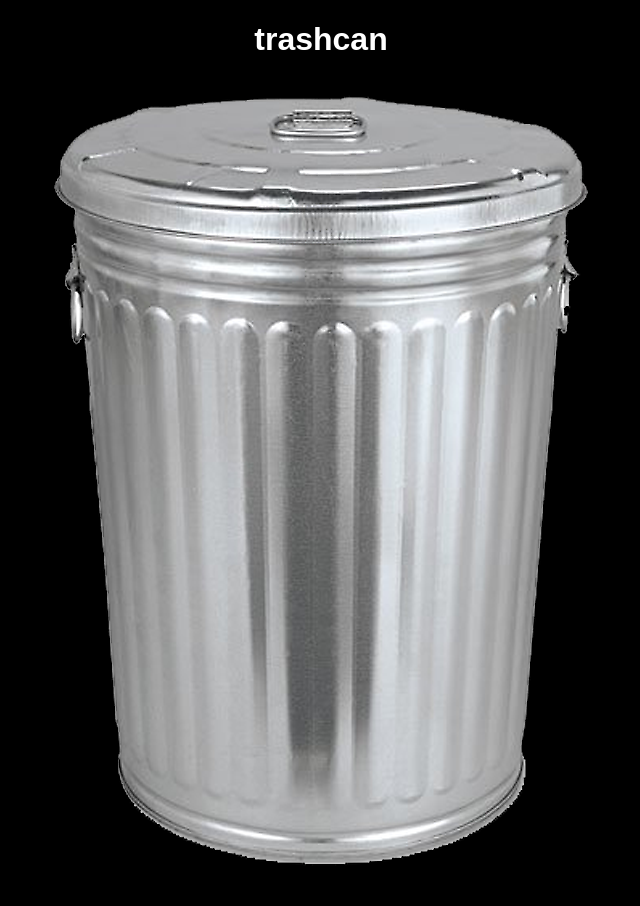
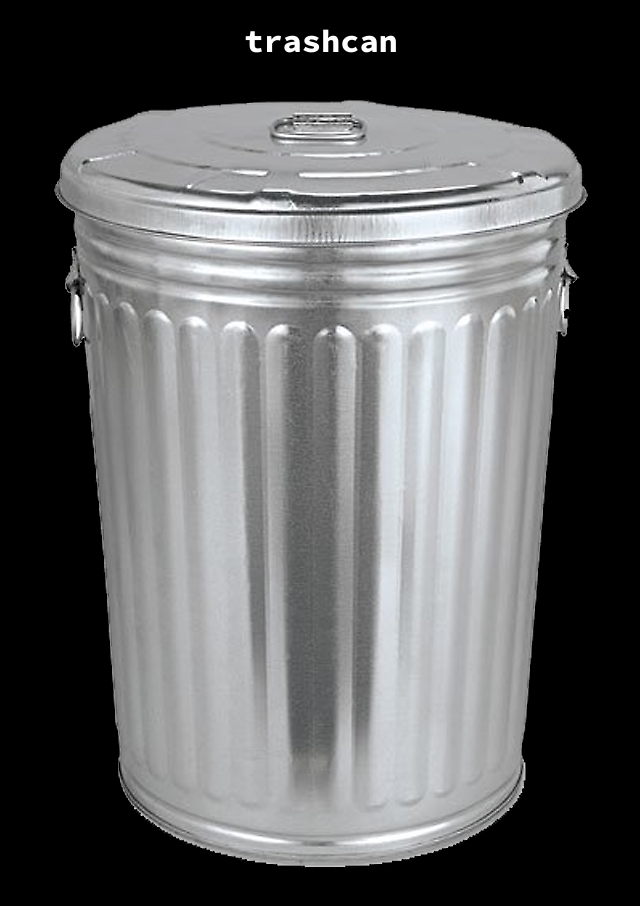
Before and after one commit to SpikySpike/trashcan, a plain HTML site: page index.html in a window 1280 px wide. Shown: the top 906 px of the page, without its empty margins (319-959 px from the left). Drawn offline with Linux system fonts and the light colour scheme.

Commit message:
font oop

```diff
--- a/trashcan.css
+++ b/trashcan.css
@@ -1,3 +1,5 @@
+@import url(https://fonts.googleapis.com/css2?family=Source+Code+Pro:wght@100;200;300;400;500;600;800;900&display=swap);
+
 body {
     color: white;
     background-color: black;
```
